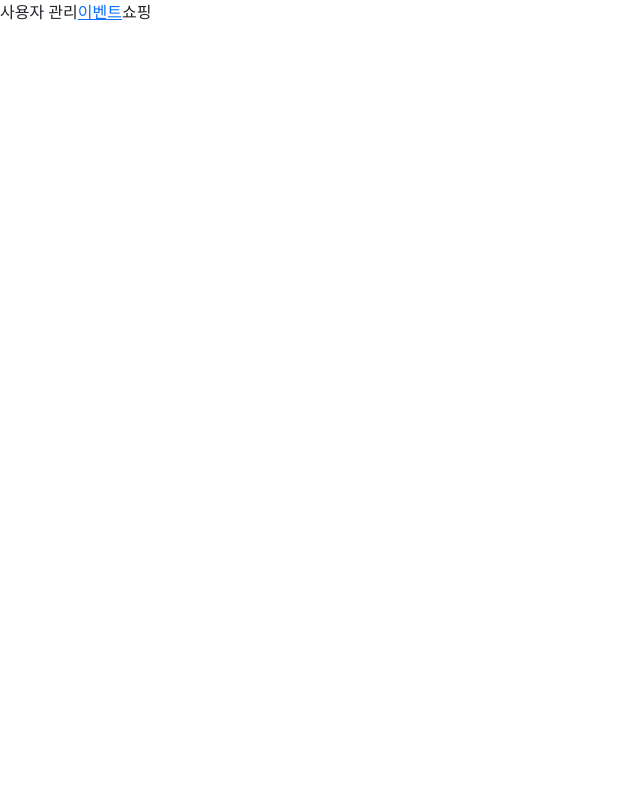
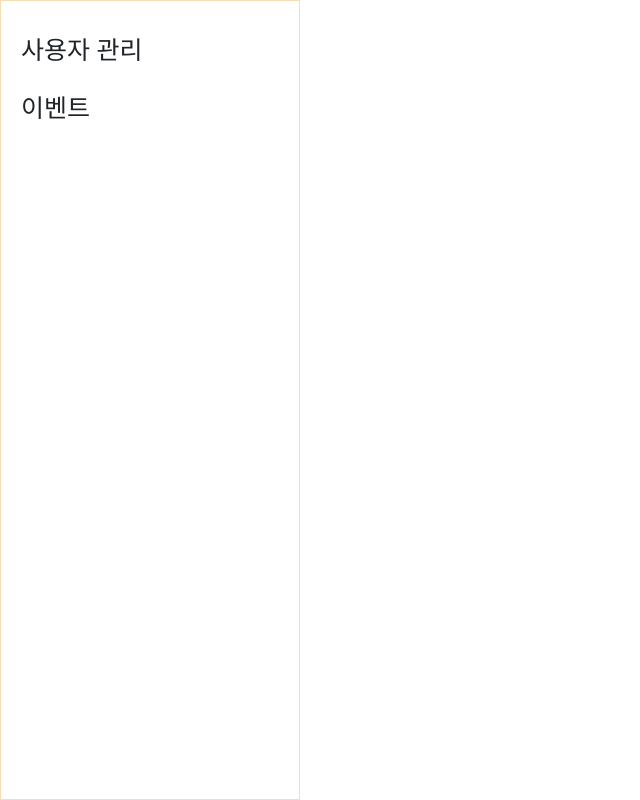
Before and after one commit to hyobin96/1rd-web-project-acorn, a Vue app in the folder front/vue-project/: page /admin in a window 1280 px wide. Shown: the whole page, without its empty margins (0-640 px from the left). Built offline with nearby package versions, Linux system fonts and the light colour scheme.

Commit message:
수정 삭제 기능 구현 완료

```diff
--- /dev/null
+++ b/front/vue-project/src/components/EventList.vue
@@ -0,0 +1,158 @@
+<template>
+    <div>
+        <table>
+            <thead>
+                <tr>
+                    <th>등록일시</th>
+                    <th>제목</th>
+                    <th>내용</th>
+                    <th>이벤트 시작일</th>
+                    <th>이벤트 종료일</th>
+                    <th>수정</th>
+                    <th>삭제</th>
+                </tr>
+            </thead>
+            <tbody>
+                <tr v-for="event in eventStore.events" :key="event.id">
+                    <td>{{ formatDate(event.createdAt) }}</td>
+                    <td>{{ event.title }}</td>
+                    <td>{{ event.content }}</td>
+                    <td>{{ formatDate(event.startDate) }}</td>
+                    <td>{{ formatDate(event.endDate) }}</td>
+                    <td><button @click="editEvent(event, $event)">수정</button></td>
+                    <td><button @click="deleteEvent(event.id)">삭제</button></td>
+                </tr>
+            </tbody>
+        </table>
+
+        <!-- 수정 박스-->
+        <div v-if="showEditBox" :style="{
+            position: 'absolute',
+            top: editBoxPosition.top + 'px',
+            left: editBoxPosition.left + 'px',
+            background: 'white',
+            border: '1px solid #aaa',
+            padding: '12px',
+            zIndex: 1000
+        }">
+            <h4>이벤트 수정</h4>
+            <label>제목: <input v-model="selectedEvent.title" /></label><br />
+            <label>내용: <textarea v-model="selectedEvent.content"></textarea></label><br />
+            <label>시작일: <input type="date" v-model="selectedEvent.startDate" /></label><br />
+            <label>종료일: <input type="date" v-model="selectedEvent.endDate" /></label><br />
+            <button @click="saveChanges">저장</button>
+            <button @click="closeEditBox">취소</button>
+        </div>
+    </div>
+</template>
+
+
+
+<script setup>
+import { useEventStore } from '@/stores/event';
+import { ref, onMounted } from 'vue';
+import api from '@/api/axios';
+
+const eventStore = useEventStore()
+
+const showEditForm = ref(false)
+const selectedEvent = ref(null)
+
+const editBoxPosition = ref({ top: 0, left: 0 })
+const showEditBox = ref(false)
+
+/* 날짜 형식에 맞게 고치기 */
+function formatDate(dateStr) {
+    if (!dateStr) return ''
+    const [year, month, day] = dateStr.split('-')
+    return `${year.slice(2)}/${month}/${day}`
+}
+
+/* 이벤트 정보 로딩하기 */
+async function loadEventInfo() {
+    try {
+        const res = await api.get("/events")
+        eventStore.setEvents(res.data)
+
+        eventStore.events.forEach((event, index) => {
+            console.log(`Event ${index + 1} - title: ${event.title}`);
+            console.log('이벤트 파일 리스트:', event.fileList);
+        });
+    } catch (err) {
+        console.log("행사 정보 불러오기 실패: ", err.response?.data || err.message);
+    }
+}
+
+/* 수정 버튼 클릭 시 수정 박스 열기*/
+function editEvent(event, e) {
+    const buttonRect = e.target.getBoundingClientRect()
+
+    editBoxPosition.value = {
+        top: buttonRect.bottom + window.scrollY + 4,
+        left: buttonRect.left + window.scrollX
+    }
+
+    selectedEvent.value = { ...event } //event 객체의 복사본 생성
+    console.log('선택된 이벤트:', selectedEvent.value)
+    showEditBox.value = true;
+}
+
+/* 수정 박스 닫기 */
+function closeEditBox() {
+  selectedEvent.value = null
+  showEditBox.value = false
+}
+
+/* 저장 버튼 클릭 시 이벤트 수정하기 */
+async function saveChanges() {
+    try {
+        await api.put('/events', {
+            id: selectedEvent.value.id,
+            title: selectedEvent.value.title,
+            content: selectedEvent.value.content,
+            startDate: selectedEvent.value.startDate,
+            endDate: selectedEvent.value.endDate,
+        })
+        await loadEventInfo()
+        closeEditBox()
+        alert('이벤트 수정 완료!')
+    } catch (err) {
+        console.log(`수정 실패:`, err.response?.data || err.message);
+        alert('이벤트 수정 실패!')
+
+    }
+
+}
+
+/* 이벤트 삭제하기 */
+async function deleteEvent(id){
+    if (!confirm('정말 삭제하시겠습니까?')) return
+    try{
+        await api.delete(`/events/${id}`)
+        await loadEventInfo()
+        alert('이벤트 삭제 완료!')
+    }catch(err){
+        console.log(`삭제 실패:`, err.response?.data || err.message);
+        alert('이벤트 삭제 실패!')
+    }
+}
+
+onMounted(() => {
+    loadEventInfo();
+});
+
+</script>
+
+<style scoped>
+table {
+    border-collapse: collapse;
+    /*테투가 겹치는 것 방지 */
+}
+
+th,
+td {
+    border: 1px solid rgba(255, 106, 0, 0.534);
+    text-align: center;
+    min-width: 200px;
+}
+</style>
--- a/front/vue-project/src/components/EventManagementForm.vue
+++ b/front/vue-project/src/components/EventManagementForm.vue
@@ -1,6 +1,6 @@
 <template>
     <div>
-        <form @submit.prevent="submitForm">
+        <form @submit.prevent="submitForm" class="event-create-section">
             <button type="submit">이벤트 생성</button>
 
             <div>
@@ -28,12 +28,14 @@
                 <input type="file" id="contentImage" @change="handleContentImageChange" multiple />
             </div>
         </form>
+        <EventList/>
     </div>
 </template>
 
 <script setup>
 import { ref } from 'vue';
 import api from '@/api/axios.js';
+import EventList from './EventList.vue';
 
 //입력 폼 데이터
 const form = ref({
@@ -116,4 +118,8 @@ const submitForm = async () => {
 
 </script>
 
-<style scoped></style>
+<style scoped>
+.event-create-section{
+    margin-bottom: 20px;
+}
+</style>
--- a/front/vue-project/src/views/AdminView.vue
+++ b/front/vue-project/src/views/AdminView.vue
@@ -1,19 +1,56 @@
 <template>
-    <div>
+    <div class="layout">
         <div class="nav">
-            <p>사용자 관리</p>
-            <p>
-                <RouterLink :to="{ name: 'event-management' }">이벤트</RouterLink></p>
-
-            <p>쇼핑</p>
+            <div class="user-management">
+                <p>사용자 관리</p>
+            </div>
+            <div class="event-management">
+                <p>
+                    <RouterLink :to="{ name: 'event-management' }">이벤트</RouterLink>
+                </p>
+            </div>
         </div>
-        <div class="content"></div>
-        <RouterView></RouterView>
+        <div class="content">
+            <RouterView></RouterView>
+        </div>
     </div>
 </template>
 
 <script setup>
-
 </script>
 
-<style scoped></style>
+<style scoped>
+.layout {
+    display: flex;
+    height: 100vh; /* 전체 화면 높이 */
+}
+
+.nav {
+    width: 300px;
+    border: 1px solid wheat;
+    display: flex;
+    flex-direction: column;
+    padding-top: 10px;
+}
+
+.nav>div {
+    margin-top: 20px;
+    margin-left: 20px;
+}
+
+.nav>div>p {
+    margin: 0;
+    font-size: 25px;
+}
+
+.content {
+    flex: 1;
+    padding: 20px;
+    overflow: auto;
+}
+
+a {
+    text-decoration: none;
+    color: inherit;
+}
+</style>
```
Also changed, not shown: 3 other files (tests, documents, lock files or other folders).
